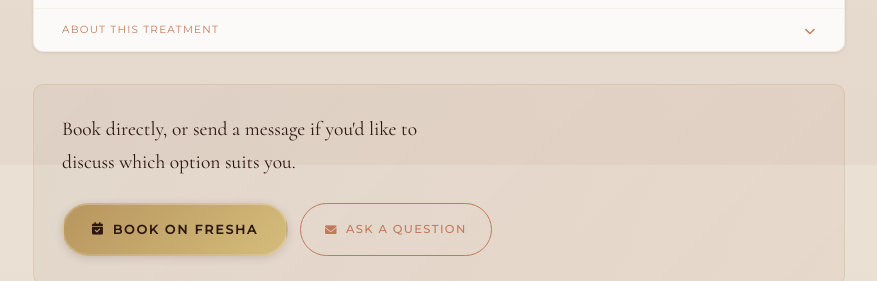
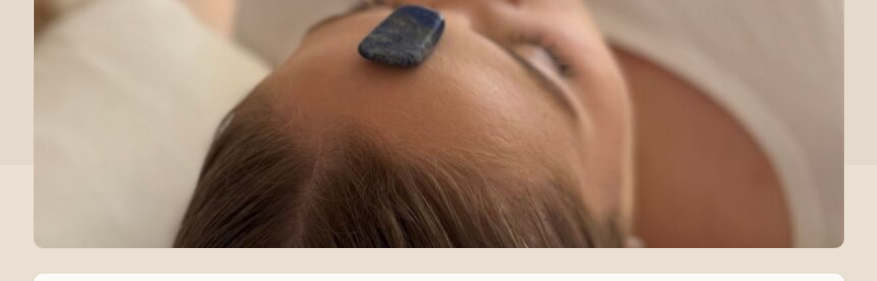
Before and after one commit to thereikispace/TheReikiSpace, a plain HTML site: page treatments.html in a window 1280 px wide. Shown: the part 1435-1716 px from the top of the page, without its empty margins (201-1078 px from the left). Drawn offline with Linux system fonts and the light colour scheme.

Commit message:
Add crystal healing photo to the treatments page
Co-Authored-By: Claude Opus 5.5 <noreply@anthropic.com>

```diff
--- a/treatments.html
+++ b/treatments.html
@@ -756,6 +756,11 @@
                 <p>Two session lengths. You lie comfortably on the couch under a light blanket while crystals are placed on and around you, and Reiki energy is channelled through each stone.</p>
             </div>
 
+            <!-- Crystal healing photo -->
+            <div style="margin: 0 0 1.5rem; border-radius: var(--border-radius); overflow: hidden; border: 1px solid rgba(184,150,95,0.15);">
+                <img src="crystal-healing-pendulum.jpg" alt="Client relaxing on a therapy couch with a lapis lazuli crystal on the brow and a fluorite pendulum held above during crystal healing" width="800" height="533" loading="lazy" style="width:100%; height:auto; display:block;" onerror="this.parentElement.style.display='none';">
+            </div>
+
             <!-- Crystal Healing 45 -->
             <div class="treatment-card" id="crystal-45-card">
                 <div class="card-header">
```
Also changed, not shown: crystal-healing-pendulum.jpg (added).
